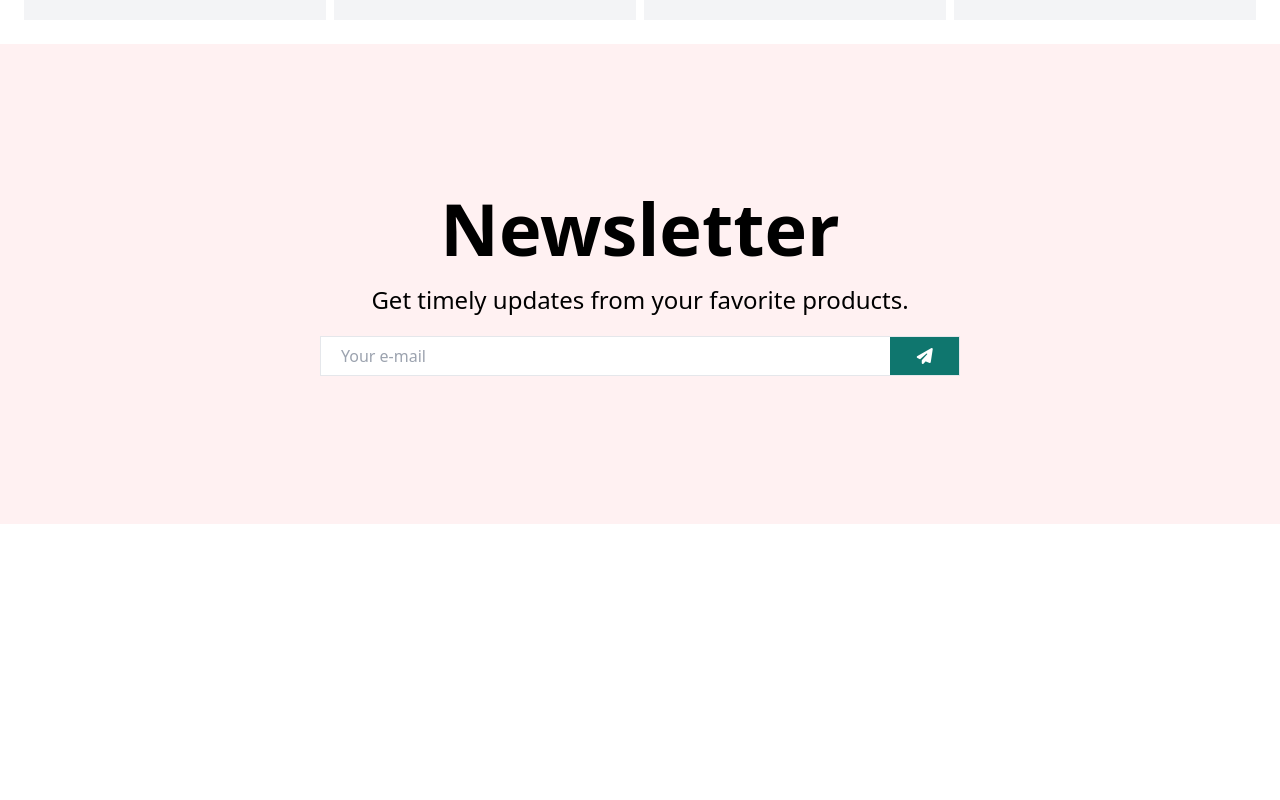
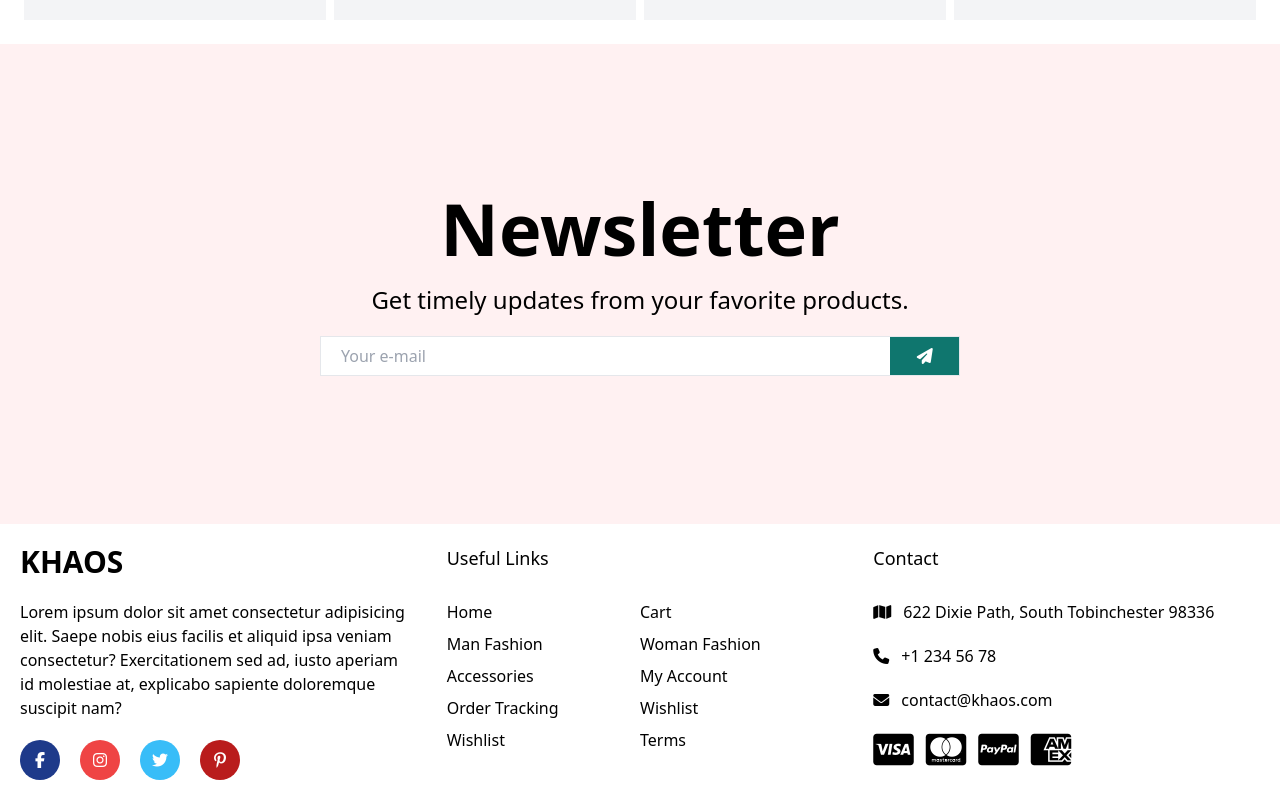
Before and after one commit to TheJeds/E-commerce-App-React, a React (Vite) app: page / in a window 1280 px wide. Shown: the part 2286-3086 px from the top of the page. Before the commit the page ends 2810 px from the top, so only its background shows below. Built offline with nearby package versions, Linux system fonts and the light colour scheme.

Commit message:
add Footer

```diff
--- /dev/null
+++ b/src/components/Footer.jsx
@@ -0,0 +1,50 @@
+import React from 'react'
+
+function Footer() {
+    return (
+        <div className='flex'>
+            <div className='flex-1 flex flex-col p-5'>
+                <h1 className='text-3xl font-semibold'>KHAOS</h1>
+                <p className='my-5 mx-0'>Lorem ipsum dolor sit amet consectetur adipisicing elit. Saepe nobis eius facilis et aliquid ipsa veniam consectetur? Exercitationem sed ad, iusto aperiam id molestiae at, explicabo sapiente doloremque suscipit nam?</p>
+                <div className='flex'>
+                    <div className='w-10 h-10 rounded-full text-white bg-blue-900 flex items-center justify-center mr-5'>
+                        <i className='fa-brands fa-facebook-f'></i>
+                    </div>
+                    <div className='w-10 h-10 rounded-full text-white bg-red-500 flex items-center justify-center mr-5'>
+                        <i className='fa-brands fa-instagram'></i>
+                    </div>
+                    <div className='w-10 h-10 rounded-full text-white bg-sky-400 flex items-center justify-center mr-5'>
+                        <i className='fa-brands fa-twitter'></i>
+                    </div>
+                    <div className='w-10 h-10 rounded-full text-white bg-red-700 flex items-center justify-center mr-5'>
+                        <i className='fa-brands fa-pinterest-p'></i>
+                    </div>
+                </div>
+            </div>
+            <div className='flex-1 p-5'>
+                <h3 className='mb-7 text-lg font-medium'>Useful Links</h3>
+                <ul className='flex m-0 p-0 flex-wrap'>
+                    <li className='w-1/2 mb-2'>Home</li>
+                    <li className='w-1/2 mb-2'>Cart</li>
+                    <li className='w-1/2 mb-2'>Man Fashion</li>
+                    <li className='w-1/2 mb-2'>Woman Fashion</li>
+                    <li className='w-1/2 mb-2'>Accessories</li>
+                    <li className='w-1/2 mb-2'>My Account</li>
+                    <li className='w-1/2 mb-2'>Order Tracking</li>
+                    <li className='w-1/2 mb-2'>Wishlist</li>
+                    <li className='w-1/2 mb-2'>Wishlist</li>
+                    <li className='w-1/2 mb-2'>Terms</li>
+                </ul>
+            </div>
+            <div className='flex-1 p-5'>
+                <h3 className='mb-7 text-lg font-medium'>Contact</h3>
+                <div className='mb-5 flex items-center'><i className='fa-solid fa-map pr-3'></i> 622 Dixie Path, South Tobinchester 98336</div>
+                <div className='mb-5 flex items-center'><i className='fa-solid fa-phone pr-3'></i> +1 234 56 78</div>
+                <div className='mb-5 flex items-center'><i className='fa-solid fa-envelope pr-3'></i> contact@khaos.com</div>
+                <div className='text-4xl flex'><i className='mr-3 fa-brands fa-cc-visa'></i><i className='mr-3 fa-brands fa-cc-mastercard'></i><i className='mr-3 fa-brands fa-cc-paypal'></i><i className='mr-3 fa-brands fa-cc-amex'></i></div>
+            </div>
+        </div>
+    )
+}
+
+export default Footer
--- a/src/pages/Home.jsx
+++ b/src/pages/Home.jsx
@@ -1,6 +1,7 @@
 import React from 'react';
 import Announcement from '../components/Announcement';
 import Categories from '../components/Categories';
+import Footer from '../components/Footer';
 import Navbar from '../components/Navbar';
 import Newsletter from '../components/Newsletter';
 import Products from '../components/Products';
@@ -15,6 +16,7 @@ const Home = () => {
             <Categories />
             <Products />
             <Newsletter />
+            <Footer />
         </div>
     )
 };
```
